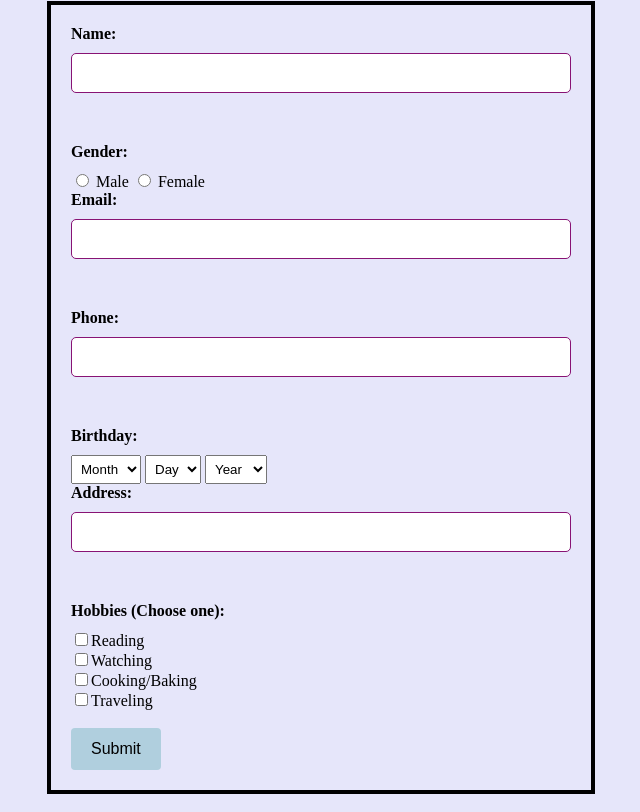
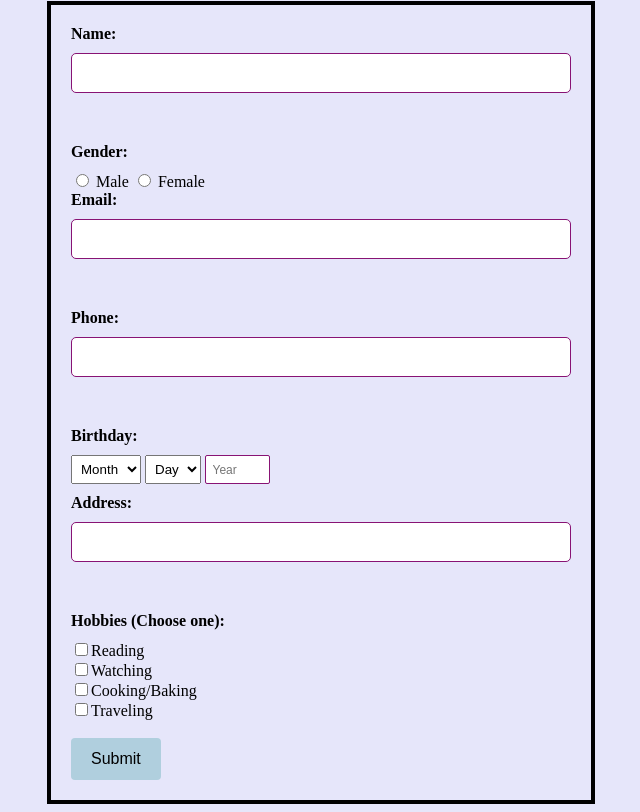
Before and after one commit to zammyxs/Homepage, a plain HTML site: page friends.html in a window 1280 px wide. Shown: the part 79-891 px from the top of the page, without its empty margins (319-959 px from the left). Drawn offline with Linux system fonts and the light colour scheme.

Commit message:
Update friends.html

```diff
--- a/friends.html
+++ b/friends.html
@@ -29,7 +29,16 @@
 				box-sizing: border-box;
 				font-size: 16px;
 			}
+            input[type="year"]{
+                width: 10%;
+                margin-bottom: 10px;
+                border: 1px solid #881374;
+				border-radius: 2px;
+				box-sizing: 10px;
+				font-size: 12px;
+                padding: 6.5px;
 
+            }
 			input[type="submit"] {
 				background-color: #B0CFDE;
 				color: black;
@@ -126,30 +135,8 @@
                 <option value="30">30</option>
                 <option value="31">31</option>
             </select>
-            <select name="year">
-                <option value="year">Year</option>
-                <option value="1990">1990</option>
-                <option value="1991">1991</option>
-                <option value="1992">1992</option>
-                <option value="1993">1993</option>
-                <option value="1994">1994</option>
-                <option value="1995">1995</option>
-                <option value="1996">1996</option>
-                <option value="1997">1997</option>
-                <option value="1998">1998</option>
-                <option value="1999">1999</option>
-                <option value="2000">2000</option>
-                <option value="2001">2001</option>
-                <option value="2002">2002</option>
-                <option value="2003">2003</option>
-                <option value="2004">2004</option>
-                <option value="2005">2005</option>
-                <option value="2006">2006</option>
-                <option value="2007">2007</option>
-                <option value="2008">2008</option>
-                <option value="2009">2009</option>
-                <option value="2010">2010</option>
-            </select>
+
+                <input type="year" id="year" name="year" placeholder="Year" />
 			<label for="address">Address:</label>
 			<input type="text" id="address" name="address"/>
 			<label for="hobbies">Hobbies (Choose one):</label>
```
